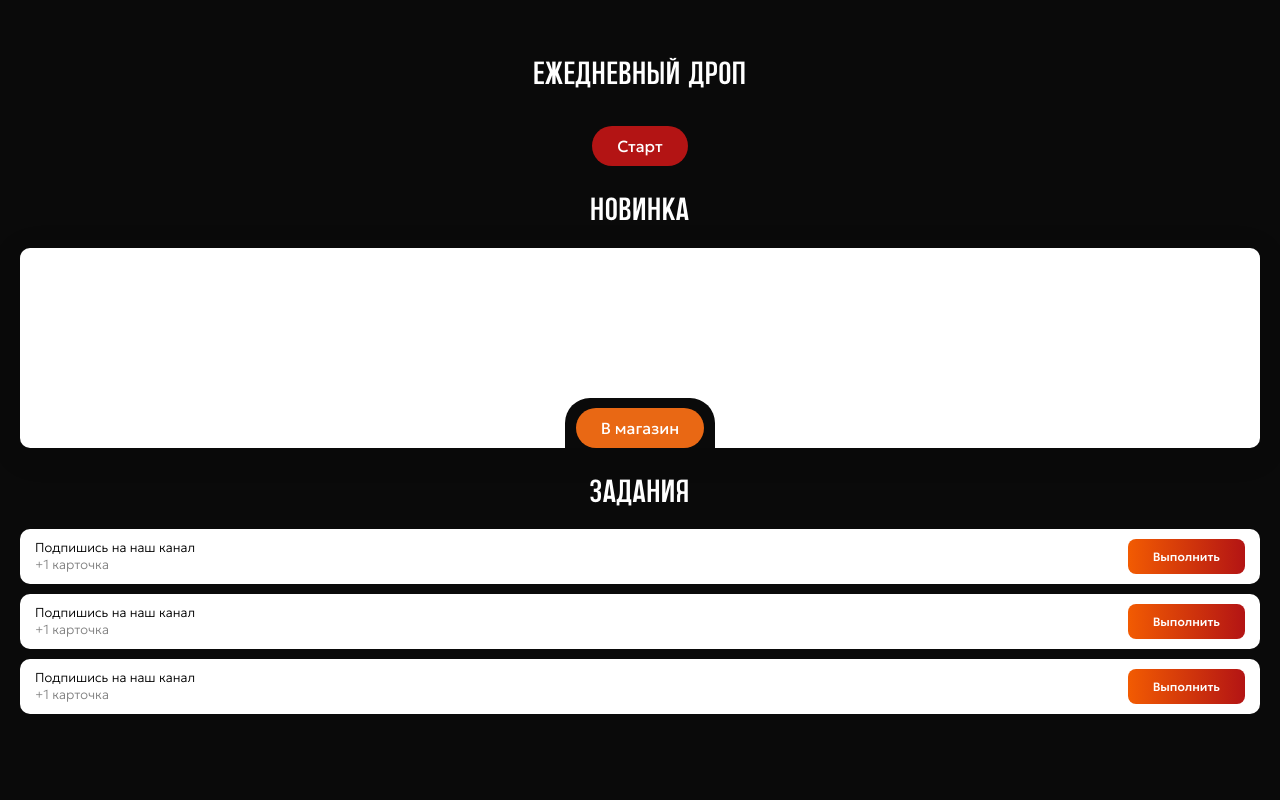
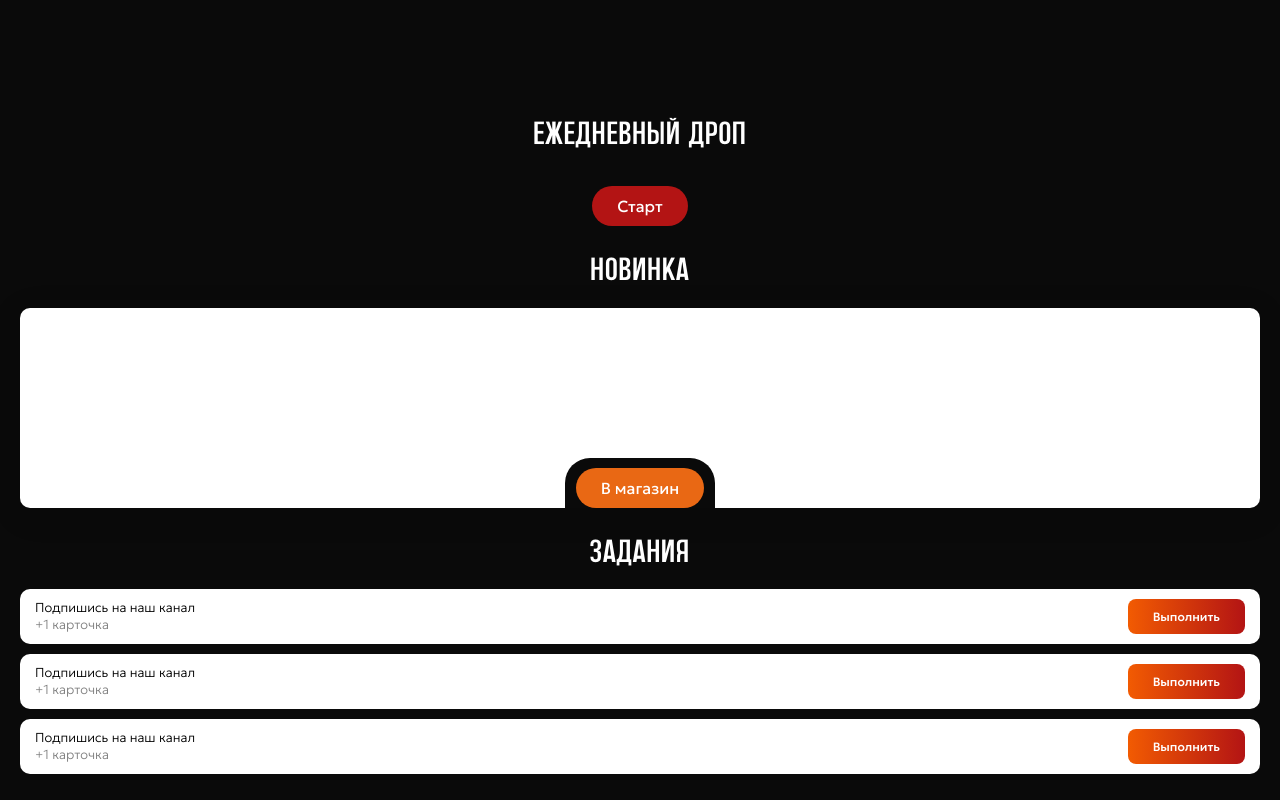
Before and after one commit to w1rexel/flip_fmsbot, a website: page index.html in a window 1280 px wide. Drawn offline with Linux system fonts and the light colour scheme.

Commit message:
Add files via upload

```diff
--- a/styles.css
+++ b/styles.css
@@ -40,7 +40,7 @@
   background-color: #0A0A0A;
   margin-left: 20px;
   margin-right: 20px;
-  margin-top: 60px;
+  margin-top: 120px;
   }
 
   #splash {
```
